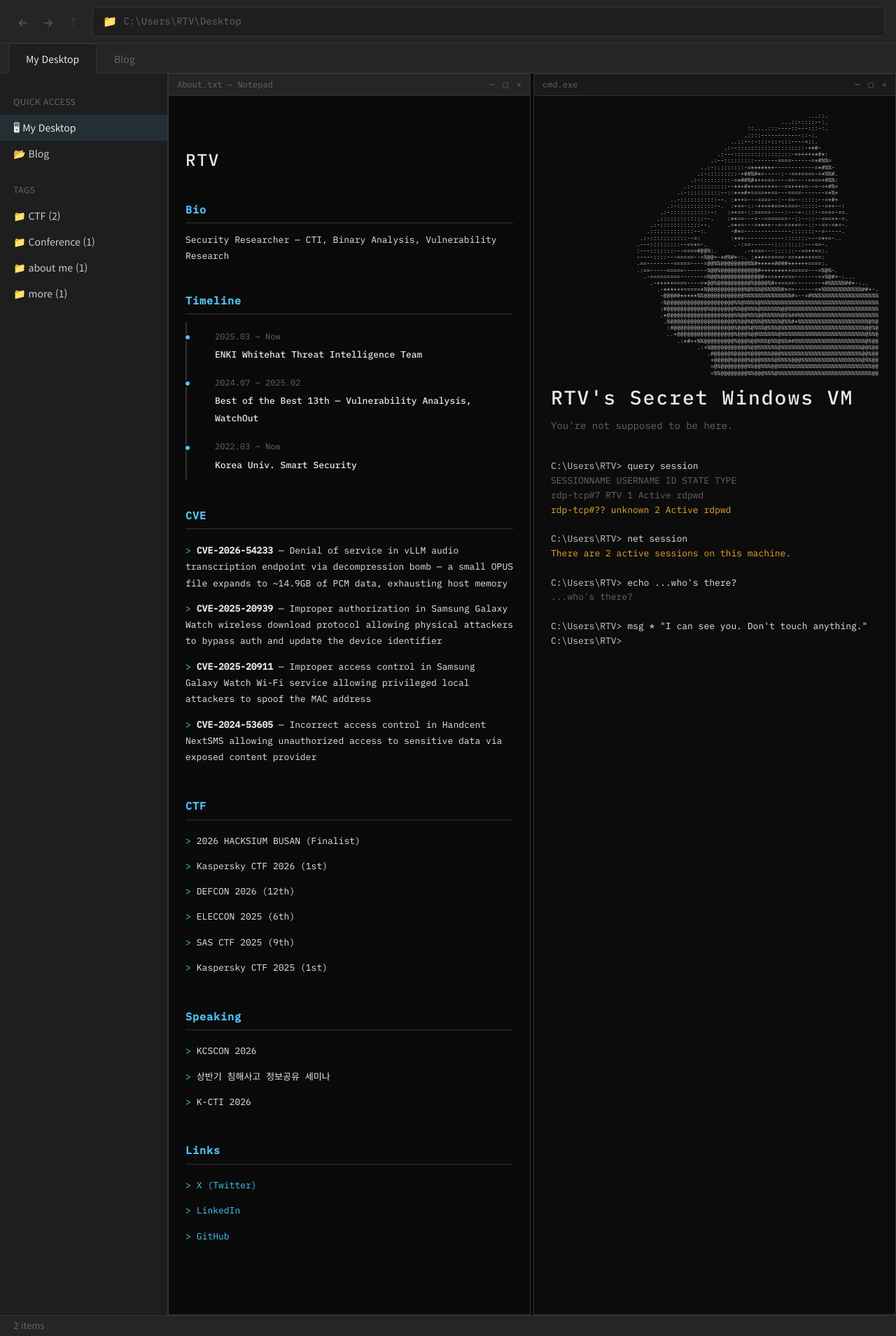
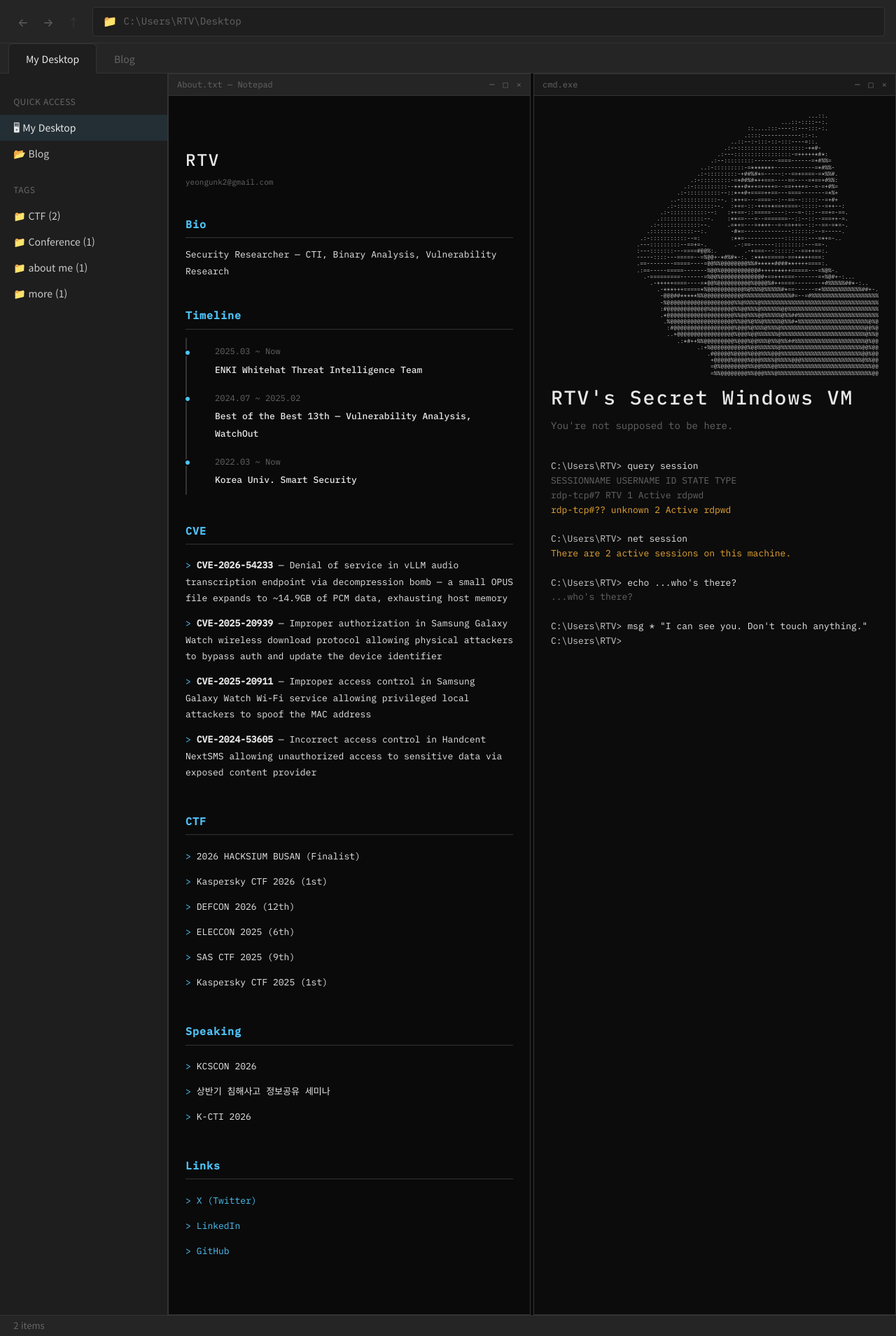
Before and after one commit to RTV-GIT/RTV-GIT.github.io, a Jekyll site: the page built from index.html, in a window 1280 px wide. Shown: the whole page at 70% size. Built offline with Jekyll 4.4.1, drawn with Linux system fonts in a browser that asks for light colours.

Commit message:
About: 닉네임 아래 이메일 추가
Co-Authored-By: Claude Opus 4.6 (1M context) <noreply@anthropic.com>

```diff
--- a/assets/css/style.css
+++ b/assets/css/style.css
@@ -636,6 +636,13 @@ body {
   font-weight: 500;
   color: var(--fg-bright);
   letter-spacing: 2px;
+  margin-bottom: 0.25rem;
+}
+
+.about-email {
+  font-family: var(--font-mono);
+  font-size: 11px;
+  color: var(--fg-dim);
   margin-bottom: 0.75rem;
 }
 
--- a/index.html
+++ b/index.html
@@ -24,6 +24,7 @@ item_count: "2 items"
       <div class="win-body win-body-scroll">
         <div class="about-content">
           <p class="about-name">RTV</p>
+          <p class="about-email">yeongunk2@gmail.com</p>
 
           <div class="about-section">
             <h2 class="about-heading">Bio</h2>
```
